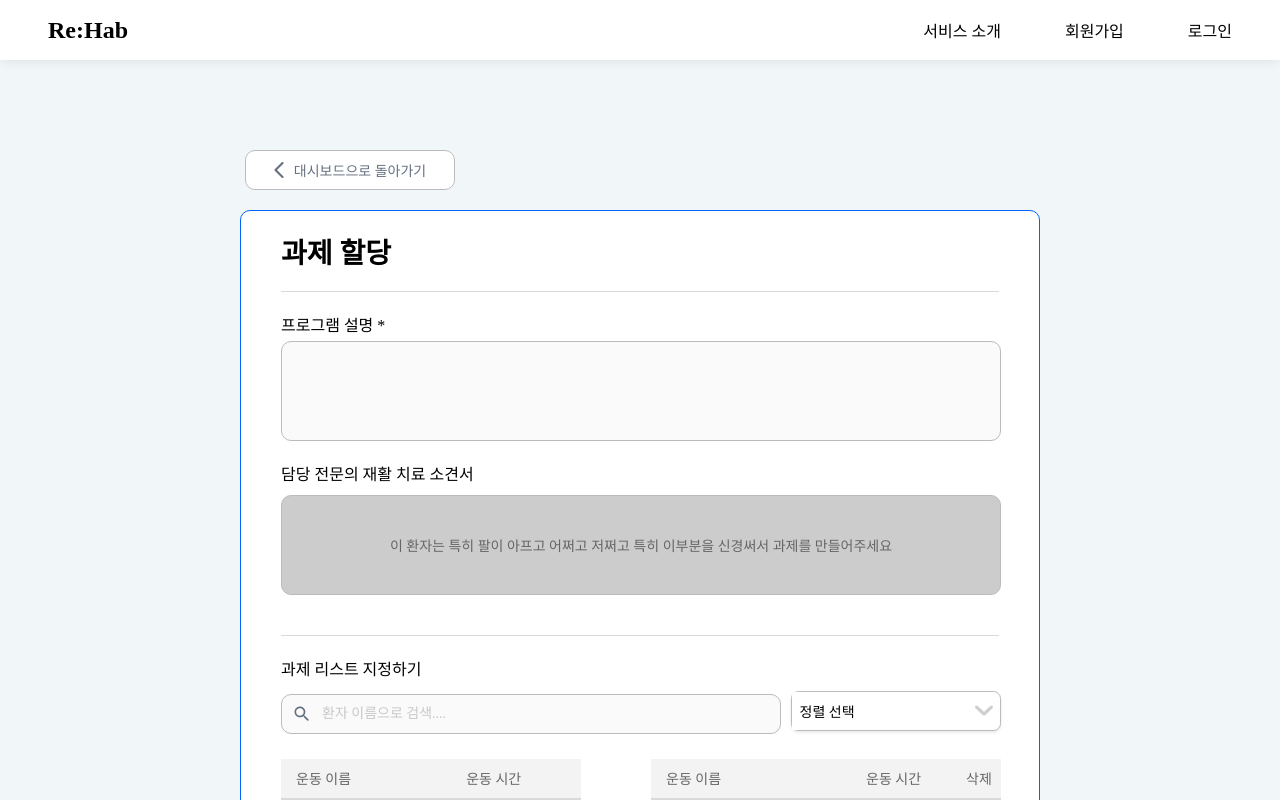
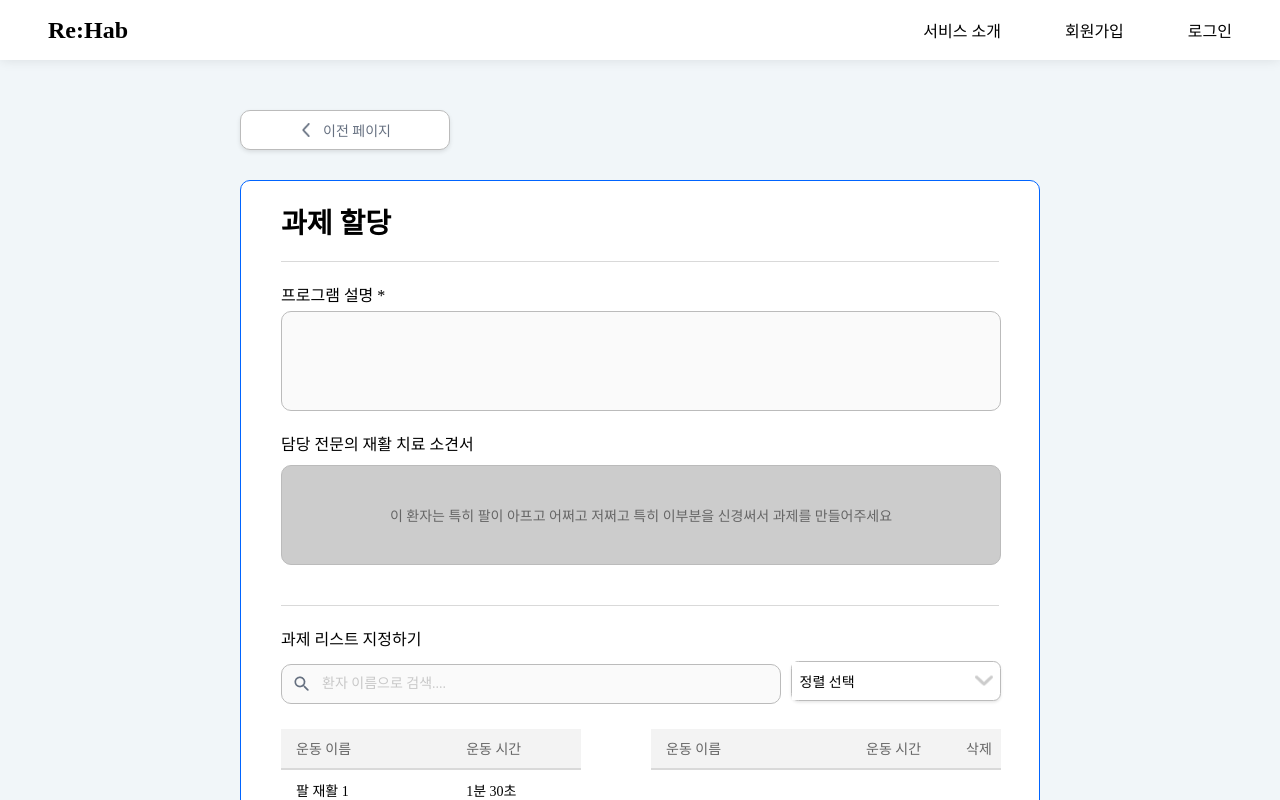
Before and after one commit to sync-without-async/Rehab-FrontEnd, a React (Vite) app: page /theramakeassgin in a window 1280 px wide. Built offline with nearby package versions, Linux system fonts and the light colour scheme; a web font is replaced by a local one.

Commit message:
Feat: BackButton 기능 구현

```diff
--- a/src/components/Button/BackButton.jsx
+++ b/src/components/Button/BackButton.jsx
@@ -1,42 +1,47 @@
-import styled from 'styled-components';
-import PropTypes from 'prop-types';
-import BackIcon from '../../assets/icons/Page-left.png';
+import styled from "styled-components";
+import PropTypes from "prop-types";
+import BackIcon from "../../assets/icons/Page-left.png";
+import Button from "./Button";
+import { useNavigate } from "react-router-dom";
 
-const BackButtonContainer = styled.button`
-    width: 210px;
-    height: 40px;
-    background-color: #FFFFFF;
-    border: 1px solid #BBBBBB;
-    border-radius: 10px;
-    display: flex;
-    align-items: center;
-    justify-content: center;
-    padding: 0 15px;
-    margin-top:40px;
-    margin-bottom: 10px;
-    margin-left: -580px;
+const Container = styled.div`
+  width: 800px;
+  margin-bottom: 20px;
+  display: flex;
 `;
 
-const BackImage = styled.img`
-    margin-right: 10px;
+const Icon = styled.img`
+  margin-right: 10px;
+  vertical-align: middle;
+  width: 14px;
+  height: 14px;
+  object-fit: contain;
 `;
 
-const BackText = styled.span`
-    font-size: 14px;
-    color: #667080;
+const Text = styled.span`
+  vertical-align: middle;
 `;
 
-const BackButton = ({ pageName }) => {
-    return (
-        <BackButtonContainer>
-            <BackImage src={BackIcon} alt="Back" />
-            <BackText>{pageName}으로 돌아가기</BackText>
-        </BackButtonContainer>
-    );
-}
+const BackButton = ({ text, to }) => {
+  const navigate = useNavigate();
+  return (
+    <Container>
+      <Button type="icon" onClick={() => navigate(to)}>
+        <Icon src={BackIcon} alt="Back" />
+        <Text>{text}</Text>
+      </Button>
+    </Container>
+  );
+};
 
 BackButton.propTypes = {
-  pageName: PropTypes.string.isRequired,
+  to: PropTypes.string,
+  text: PropTypes.string.isRequired,
+};
+
+BackButton.defaultProps = {
+  to: "/",
+  text: "이전 페이지",
 };
 
 export default BackButton;
--- a/src/components/Button/Button.jsx
+++ b/src/components/Button/Button.jsx
@@ -2,7 +2,7 @@ import classNames from "classnames";
 import styled from "styled-components";
 import PropTypes from "prop-types";
 
-const Item = styled.button`
+const Item = styled.a`
   width: 210px;
   height: 40px;
   padding: 0 16px;
@@ -11,14 +11,23 @@ const Item = styled.button`
   align-items: center;
   justify-content: center;
   cursor: pointer;
+  font-size: 16px;
 
   background-color: #f3f3f3;
   color: black;
   border: 1px solid #bbbbbb;
+  box-shadow: 0px 2px 4px rgba(0, 0, 0, 0.1);
 
   &.primary {
     background-color: #3592ff;
     color: #fdfdfd;
+  }
+
+  &.icon {
+    background-color: #ffffff;
+    color: #667080;
+    font-weight: 500;
+    font-size: 14px;
   }
 
   &.disabled {
@@ -26,6 +35,7 @@ const Item = styled.button`
     color: #444444;
     cursor: not-allowed;
     pointer-events: none;
+    box-shadow: none;
   }
 
   &.selected {
@@ -35,16 +45,16 @@ const Item = styled.button`
   }
 `;
 
-const Button = ({ type, text, onClick, className }) => {
+const Button = ({ type, children, onClick, className }) => {
   return (
     <Item className={classNames(className, type)} onClick={onClick}>
-      {text}
+      {children}
     </Item>
   );
 };
 
 Button.propTypes = {
-  text: PropTypes.string,
+  children: PropTypes.node,
   type: PropTypes.string,
   onClick: PropTypes.func,
   className: PropTypes.string,
```
